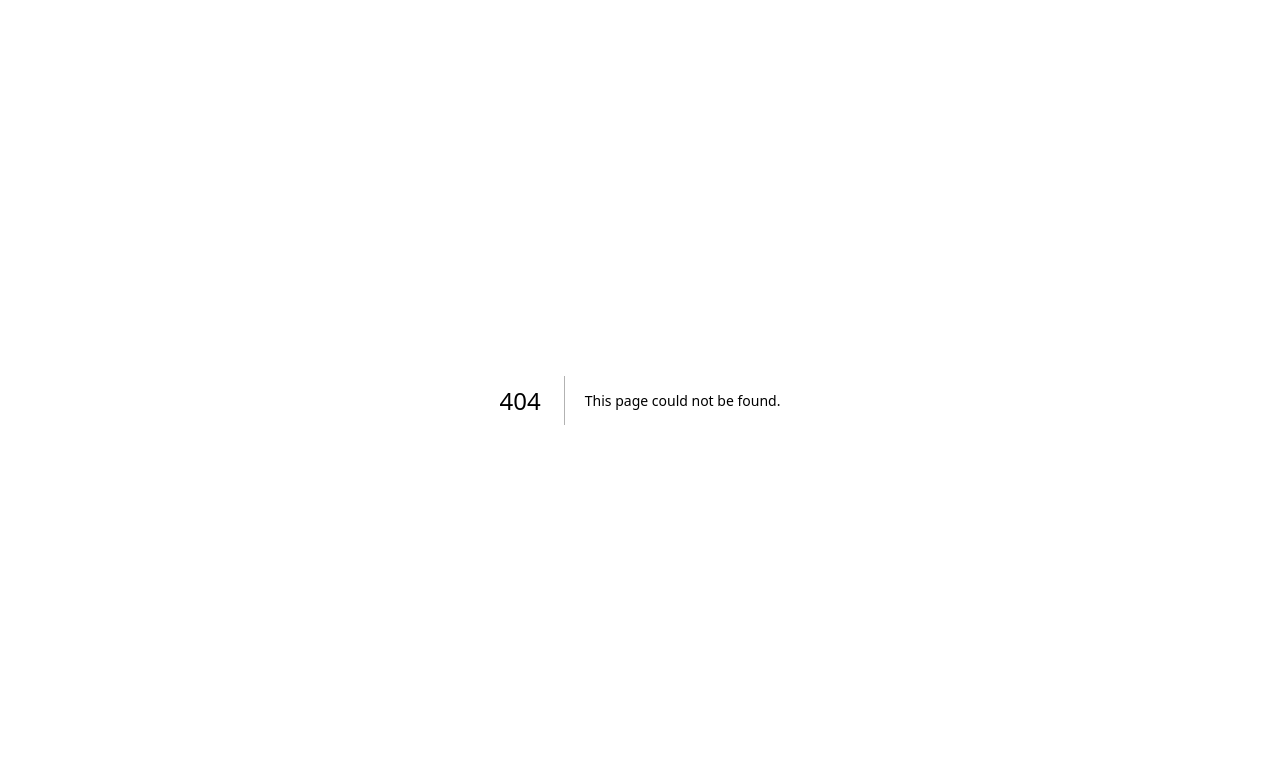
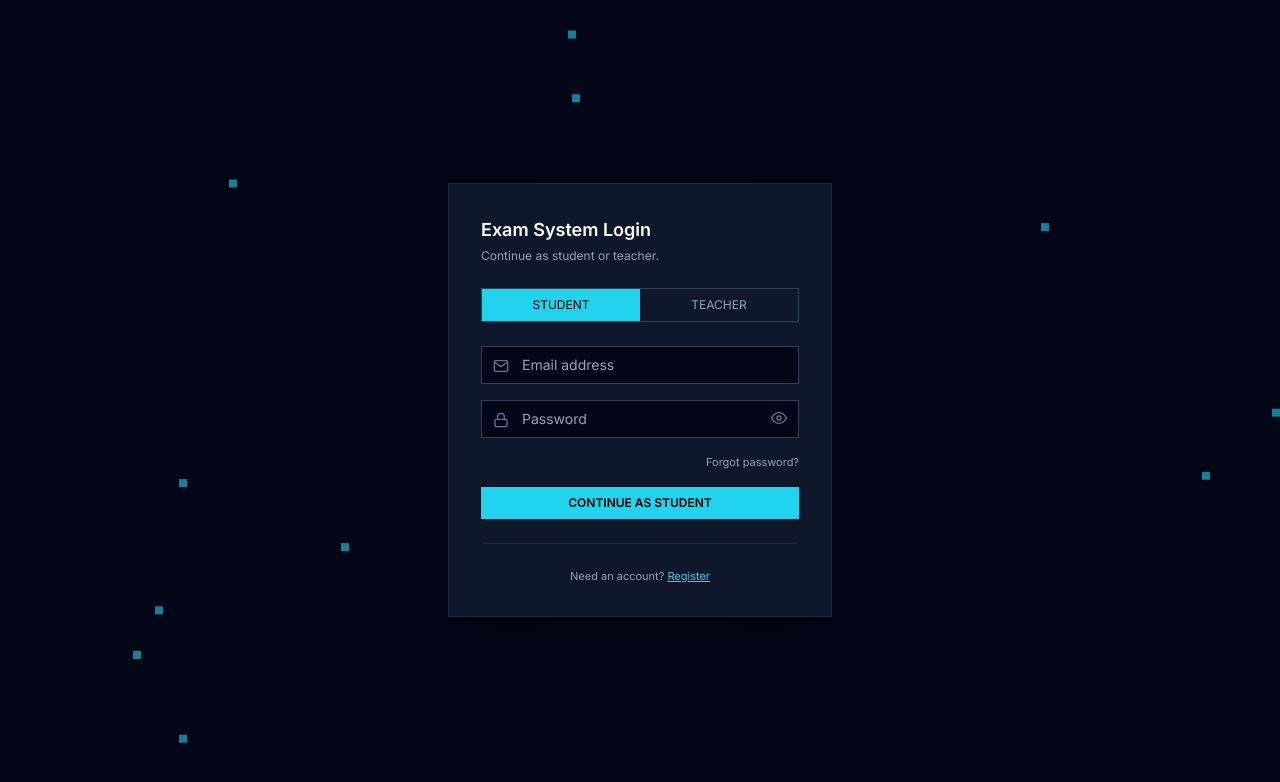
Before and after one commit to sohelma/oexam-client, a Next.js app: page /auth/login in a window 1280 px wide. Before the commit this address had no page. Shown: the top 782 px of the page. Built offline with nearby package versions, Linux system fonts and the light colour scheme.

Commit message:
made a auth folder and added login page

```diff
--- a/package.json
+++ b/package.json
@@ -9,9 +9,11 @@
     "lint": "eslint"
   },
   "dependencies": {
+    "framer-motion": "^12.34.0",
     "next": "16.1.6",
     "react": "19.2.3",
-    "react-dom": "19.2.3"
+    "react-dom": "19.2.3",
+    "react-icons": "^5.5.0"
   },
   "devDependencies": {
     "autoprefixer": "^10.4.19",
--- /dev/null
+++ b/src/app/auth/login/page.js
@@ -0,0 +1,145 @@
+"use client";
+
+import { useState } from "react";
+import Link from "next/link";
+import { motion, AnimatePresence } from "framer-motion";
+import { FiMail, FiLock, FiEye, FiEyeOff } from "react-icons/fi";
+
+export default function LoginPage() {
+  const [role, setRole] = useState("student");
+  const [show, setShow] = useState(false);
+
+  const balls = Array.from({ length: 12 });
+
+  return (
+    <div className="relative min-h-screen flex items-center justify-center bg-[#020617] overflow-hidden px-4">
+
+      {/* 🔵 Blue bouncing balls */}
+      {balls.map((_, i) => (
+        <motion.span
+          key={i}
+          animate={{ y: [0, -20, 0] }}
+          transition={{
+            duration: 2 + i * 0.2,
+            repeat: Infinity,
+            ease: "easeInOut",
+          }}
+          className="absolute w-2 h-2 bg-cyan-400/60"
+          style={{
+            top: `${Math.random() * 100}%`,
+            left: `${Math.random() * 100}%`,
+          }}
+        />
+      ))}
+
+      {/* ⬛ Panel */}
+      <motion.div
+        initial={{ opacity: 0, y: 24 }}
+        animate={{ opacity: 1, y: 0 }}
+        transition={{ duration: 0.25 }}
+        className="relative w-full max-w-sm border border-slate-800 bg-[#0f172a] p-8 shadow-2xl"
+      >
+        {/* Title */}
+        <h1 className="text-lg font-semibold text-white">
+          Exam System Login
+        </h1>
+        <p className="text-xs text-slate-400 mt-1 mb-6">
+          Continue as student or teacher.
+        </p>
+
+        {/* Role switch */}
+        <div className="flex border border-slate-700 mb-6">
+          {["student", "teacher"].map((r) => (
+            <button
+              key={r}
+              onClick={() => setRole(r)}
+              className={`flex-1 py-2 text-xs uppercase transition ${
+                role === r
+                  ? "bg-cyan-400 text-black"
+                  : "text-slate-400 hover:bg-slate-800"
+              }`}
+            >
+              {r}
+            </button>
+          ))}
+        </div>
+
+        {/* Animated form */}
+        <AnimatePresence mode="wait">
+          <motion.form
+            key={role}
+            initial={{ opacity: 0, y: 8 }}
+            animate={{ opacity: 1, y: 0 }}
+            exit={{ opacity: 0, y: -8 }}
+            transition={{ duration: 0.15 }}
+            className="space-y-4"
+            onSubmit={(e) => {
+              e.preventDefault();
+              alert(`Login as ${role}`);
+            }}
+          >
+            {/* Email */}
+            <div className="relative">
+              <FiMail className="absolute left-3 top-3 text-slate-500" />
+              <input
+                type="email"
+                placeholder="Email address"
+                className="w-full border border-slate-700 bg-slate-950 pl-10 pr-3 py-2 text-sm text-white
+                           outline-none focus:border-cyan-400"
+              />
+            </div>
+
+            {/* Password */}
+            <div className="relative">
+              <FiLock className="absolute left-3 top-3 text-slate-500" />
+              <input
+                type={show ? "text" : "password"}
+                placeholder="Password"
+                className="w-full border border-slate-700 bg-slate-950 pl-10 pr-10 py-2 text-sm text-white
+                           outline-none focus:border-cyan-400"
+              />
+
+              <button
+                type="button"
+                onClick={() => setShow(!show)}
+                className="absolute right-3 top-2.5 text-slate-500 hover:text-cyan-400"
+              >
+                {show ? <FiEyeOff size={16} /> : <FiEye size={16} />}
+              </button>
+            </div>
+
+            {/* Forgot */}
+            <div className="flex justify-end">
+              <Link
+                href="/forgot-password"
+                className="text-[11px] text-slate-400 hover:text-cyan-400"
+              >
+                Forgot password?
+              </Link>
+            </div>
+
+            {/* Submit */}
+            <motion.button
+              whileTap={{ scale: 0.97 }}
+              className="w-full bg-cyan-400 py-2 text-xs font-semibold text-black uppercase
+                         hover:bg-cyan-300 transition"
+            >
+              Continue as {role}
+            </motion.button>
+          </motion.form>
+        </AnimatePresence>
+
+        {/* Divider */}
+        <div className="h-px bg-slate-800 my-6" />
+
+        {/* Signup */}
+        <p className="text-[11px] text-slate-400 text-center">
+          Need an account?{" "}
+          <Link href="/register" className="text-cyan-400 underline">
+            Register
+          </Link>
+        </p>
+      </motion.div>
+    </div>
+  );
+}
```
Also changed, not shown: src/app/auth/registration/page.js (added), 1 other file (tests, documents, lock files or other folders).
